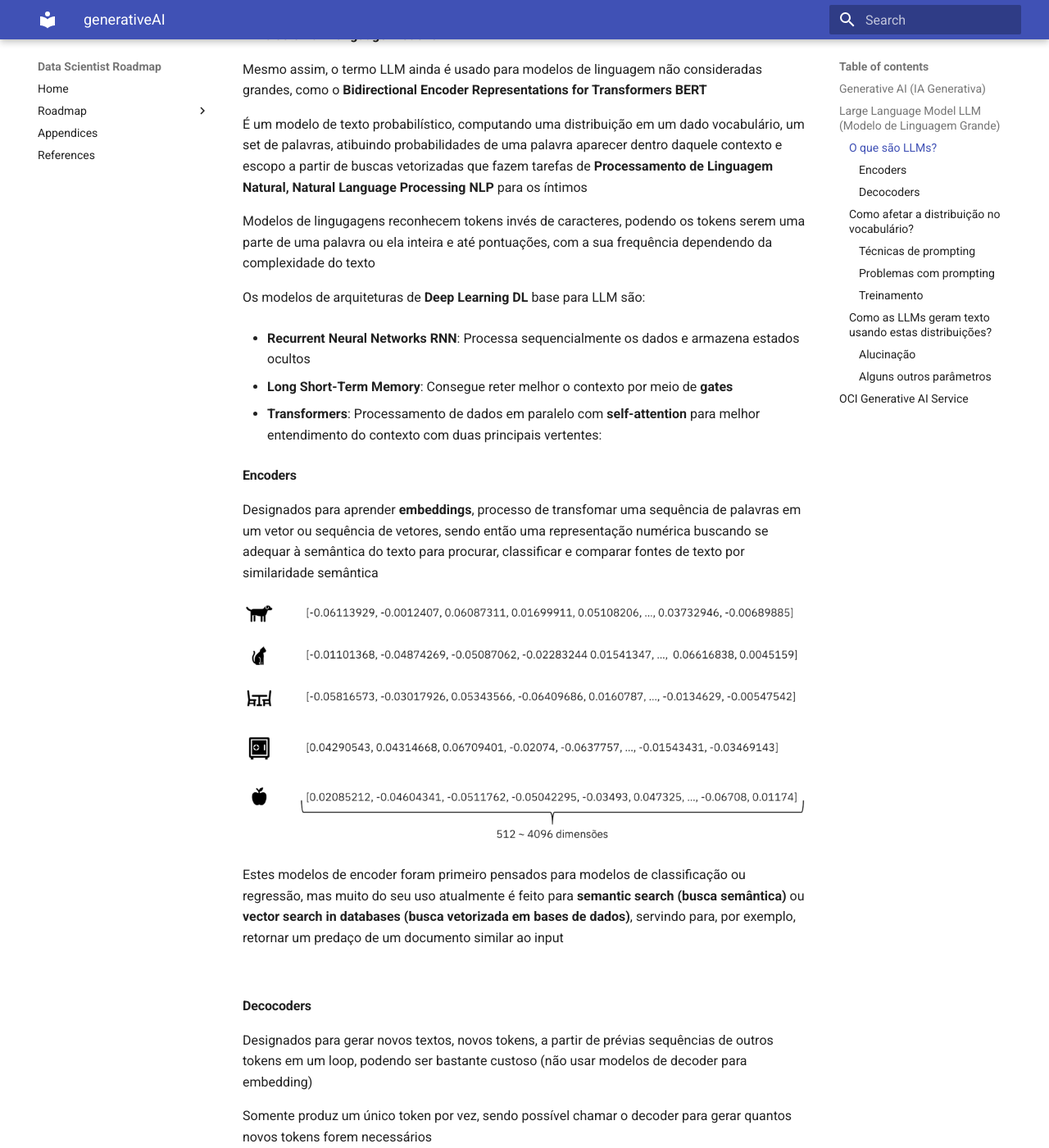
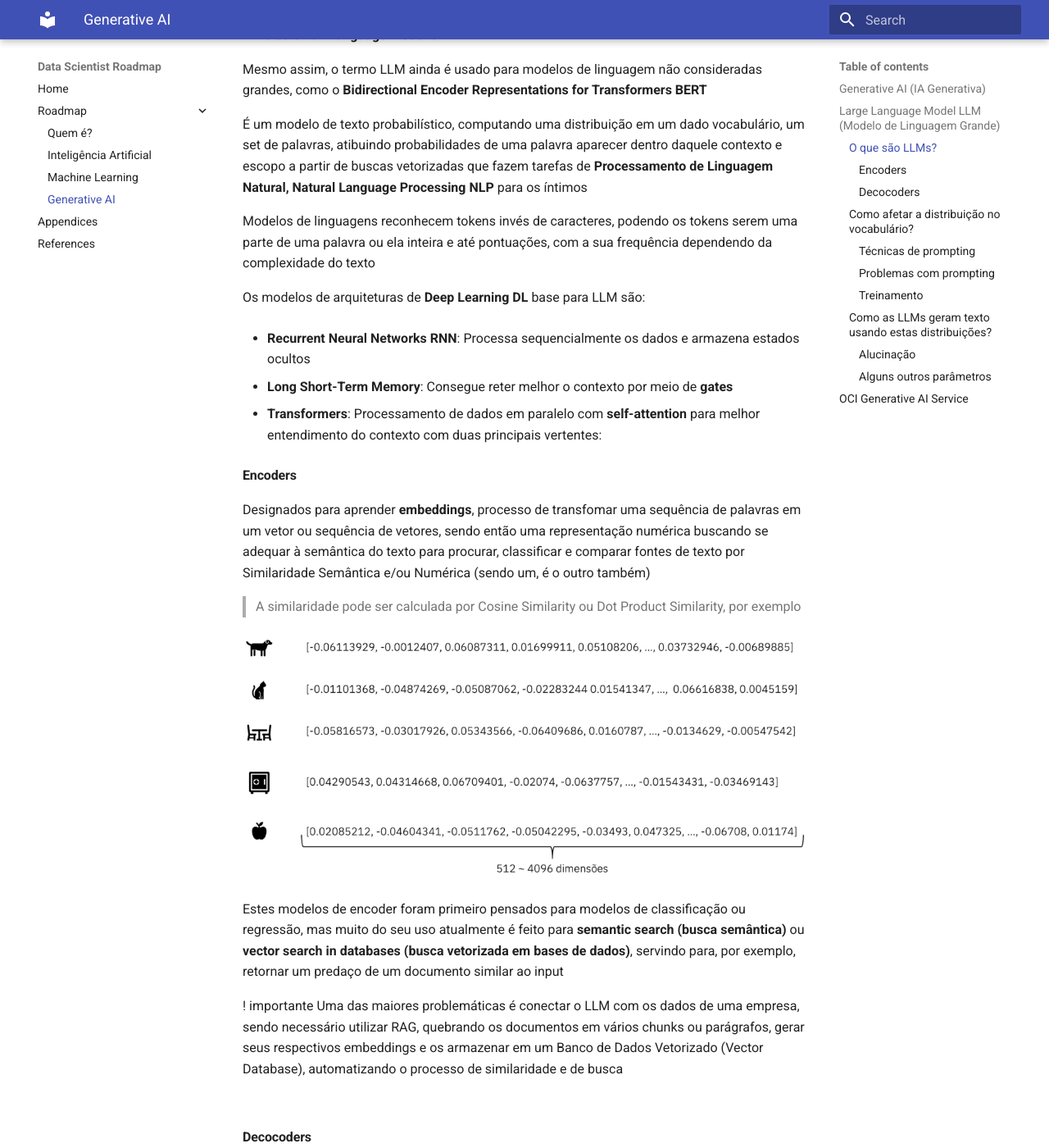
Before and after one commit to nooh-project/data-scientist-roadmap, an MkDocs documentation site: the page built from docs/Roadmap/generativeAI.md, in a window 1280 px wide and 1400 px high, scrolled down 440 px. Shown: the whole window at 82% size. Built offline with MkDocs 1.6.1 and Material for MkDocs 9.7.7, drawn with Linux system fonts in a browser that asks for light colours; some of the changed text lies outside the part shown.

Commit message:
few annotations

````diff
--- a/docs/Roadmap/generativeAI.md
+++ b/docs/Roadmap/generativeAI.md
@@ -12,7 +12,7 @@
 
 É um modelo de texto probabilístico, computando uma distribuição em um dado vocabulário, um set de palavras, atibuindo probabilidades de uma palavra aparecer dentro daquele contexto e escopo a partir de buscas vetorizadas que fazem tarefas de **Processamento de Linguagem Natural, Natural Language Processing NLP** para os íntimos
 
-Modelos de lingugagens reconhecem tokens invés de caracteres, podendo os tokens serem uma parte de uma palavra ou ela inteira e até pontuações, com a sua frequência dependendo da complexidade do texto
+Modelos de linguagens reconhecem tokens invés de caracteres, podendo os tokens serem uma parte de uma palavra ou ela inteira e até pontuações, com a sua frequência dependendo da complexidade do texto
 
 Os modelos de arquiteturas de **Deep Learning DL** base para LLM são:
 
@@ -24,11 +24,16 @@
 
 #### Encoders
 
-Designados para aprender **embeddings**, processo de transfomar uma sequência de palavras em um vetor ou sequência de vetores, sendo então uma representação numérica buscando se adequar à semântica do texto para procurar, classificar e comparar fontes de texto por similaridade semântica
+Designados para aprender **embeddings**, processo de transfomar uma sequência de palavras em um vetor ou sequência de vetores, sendo então uma representação numérica buscando se adequar à semântica do texto para procurar, classificar e comparar fontes de texto por Similaridade Semântica e/ou Numérica (sendo um, é o outro também)
+
+> A similaridade pode ser calculada por Cosine Similarity ou Dot Product Similarity, por exemplo
 
 [![Exemplos de vetores embedados](./assets/embeddings.png)](https://brains.dev/2024/token-e-embedding-conceitos-da-ia-e-llms/#:~:text=Palavra%20%22cachorro%22%20como%20Embedding%20tem,dado%20que%20s%C3%A3o%20palavras%20similares.)
 
 Estes modelos de encoder foram primeiro pensados para modelos de classificação ou regressão, mas muito do seu uso atualmente é feito para **semantic search (busca semântica)** ou **vector search in databases (busca vetorizada em bases de dados)**, servindo para, por exemplo, retornar um predaço de um documento similar ao input
+
+! importante
+Uma das maiores problemáticas é conectar o LLM com os dados de uma empresa, sendo necessário utilizar RAG, quebrando os documentos em vários chunks ou parágrafos, gerar seus respectivos embeddings e os armazenar em um Banco de Dados Vetorizado (Vector Database), automatizando o processo de similaridade e de busca
 
 <br>
 
@@ -57,6 +62,13 @@
 É chamado de **prompt engineering (engenharia de prompt)** o ato de refinar iterativamente o modelo do input para induzir uma distribuição probabilística para uma determinada tarefa (mudar o input de novo e de novo)
 
 Até adicionar um espaço em branco pode alterar excepcionalmente a distribuição do vocabulário de palavras, devido a isso, surgiram algumas estratégias para otimizar, comprovadamente no meio acadêmico e industrial, esse processo de prompting
+
+> Reinforcement Learning from Human Feedback (RLHF) é usado para o fine-tuning das intruções inscritas para os modelos de LLM
+
+! importante
+Os vários tipos de LLMs são treinado em diferentes tipos de formato de prompt, devendo portanto o desenvolvedor se adequar para o formato do serviço desejado, como o uso de tags.
+
+<br>
 
 #### Técnicas de prompting
 
@@ -104,6 +116,8 @@
 Portanto, João tem 22 maçãs.
 ```
 
+Existe também o Zero Shot Chain-of-Thought, onde o passo-a-passo é explicitado sem ser dado exemplos
+
 - **Least-to-most**
 
 É solicitado ao modelo resolver uma tarefa começando pelos subproblemas mais simples e, progressivamente, abordando questões mais complexas. Esse método é útil para lidar com problemas complexos que podem ser decompostos em etapas menores e mais gerenciáveis
@@ -121,6 +135,8 @@
 
 Quais são os princípios de química por trás dessa questão?
 ```
+
+<br>
 
 #### Problemas com prompting
 
@@ -210,6 +226,8 @@
 
 Bootstrapped reasoning: Muito bem usados em questões de planejamento, capazes de resolver tarefas altamente complexas e tarefas que não estão acostumados
 
+<br>
+
 #### Alguns outros parâmetros
 
 - **Length (Máximo de tokens de output)**: Limita-se o tamanho da resposta do modelo
--- a/mkdocs.yml
+++ b/mkdocs.yml
@@ -10,10 +10,10 @@
 nav:
   - Home: index.md
   - Roadmap:
-    - Quem é?: Data Scientist/dataScientist.md
-    - Inteligência Artificial: Data Scientist/artificialInteligence.md
-    - Machine Learning: Data Scientist/machineLearning.md
-    - Generative AI: Data Scientist/generativeAI.md
+    - Quem é?: Roadmap/dataScientist.md
+    - Inteligência Artificial: Roadmap/artificialInteligence.md
+    - Machine Learning: Roadmap/machineLearning.md
+    - Generative AI: Roadmap/generativeAI.md
   - Appendices: appendices.md
   - References: references.md
 
````
